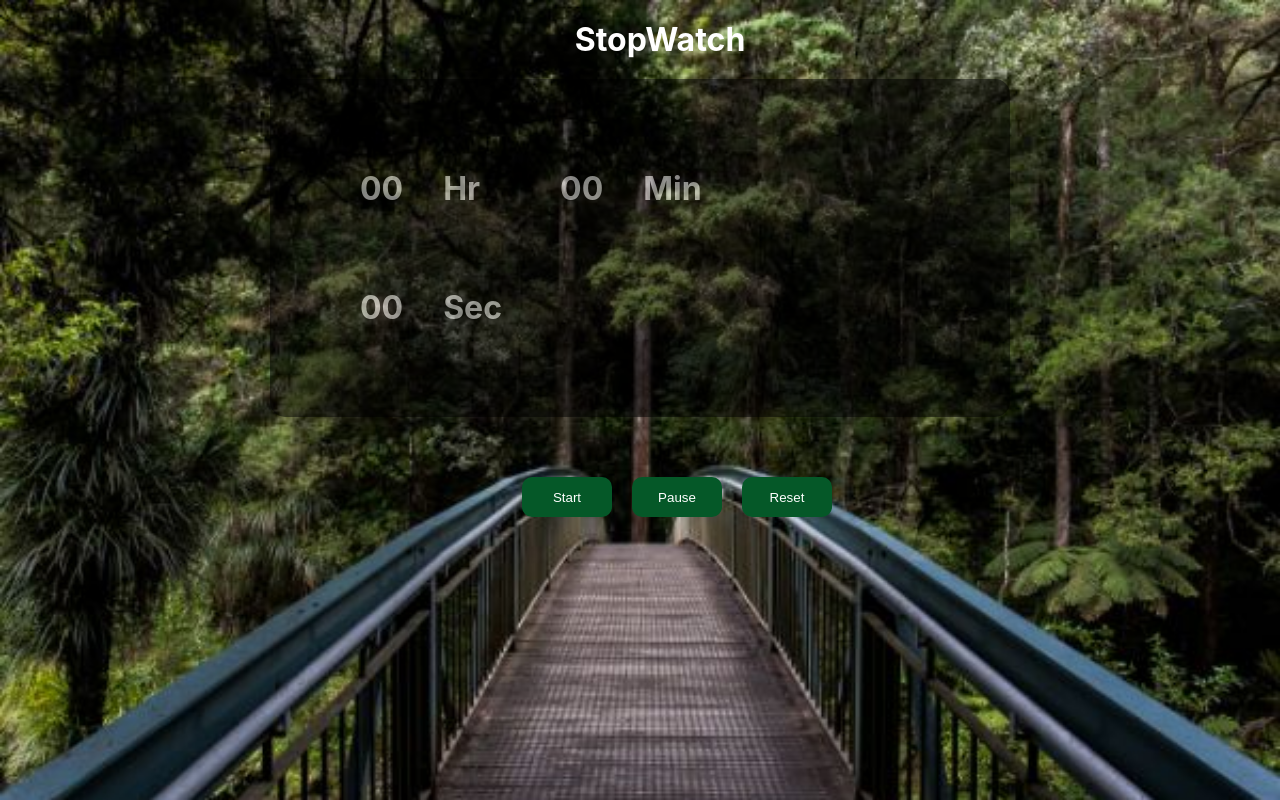
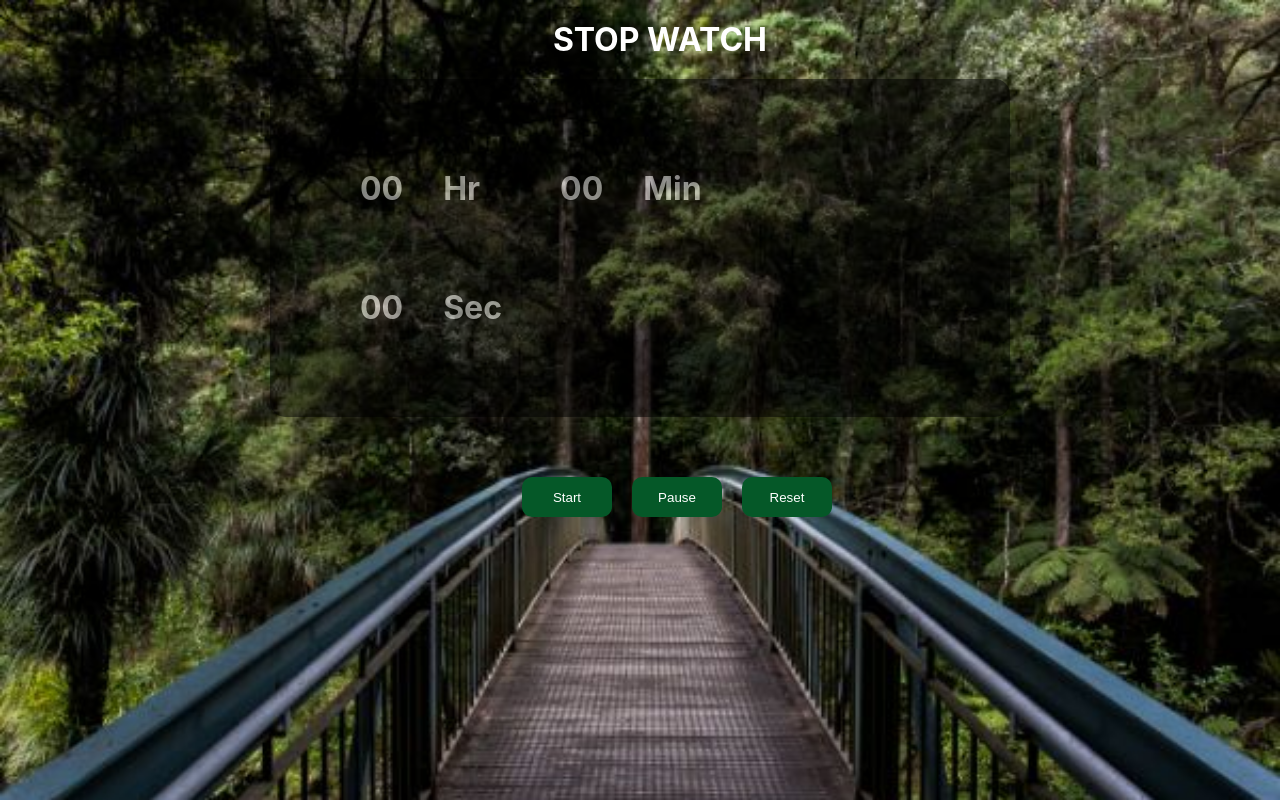
Before and after one commit to smita-dev/Mini-Project-Stopwatch-Assignment, a React (Create React App) app: page / in a window 1280 px wide. Shown: the top 800 px of the page. Built offline with nearby package versions, Linux system fonts and the light colour scheme.

Commit message:
stopwatch basic completed

```diff
--- a/src/App.js
+++ b/src/App.js
@@ -9,7 +9,7 @@ import '../src/Style/Style.css'
 function App() {
   return(
      <div>
-       <h1 className='header'>StopWatch</h1>
+       <h1 className='header'>STOP WATCH</h1>
        <StopWatch/>
      </div>
   )
--- a/src/Style/Style.css
+++ b/src/Style/Style.css
@@ -29,7 +29,7 @@ span,h1{
 .time{
     border-radius: 15px;
     padding: 50px;
-    background-color: black;
+    background-color:black;
     margin: auto;
     width: 50%;
     height: 50%;
--- a/src/index.css
+++ b/src/index.css
@@ -1,4 +1,6 @@
+/* @import url('https://fonts.googleapis.com/css?family=Josefin+Sans'); */
 body {
+  /* font-family: 'Josefin Sans', cursive; */
   /* background-image: 'img_forest.jpg'; */
   background-image: url(./Style/img_forest.jpg);
   /* background-image: 'url(${'img_forest.jpg'}'`; */
```
Also changed, not shown: 1 other file (tests, documents, lock files or other folders).
